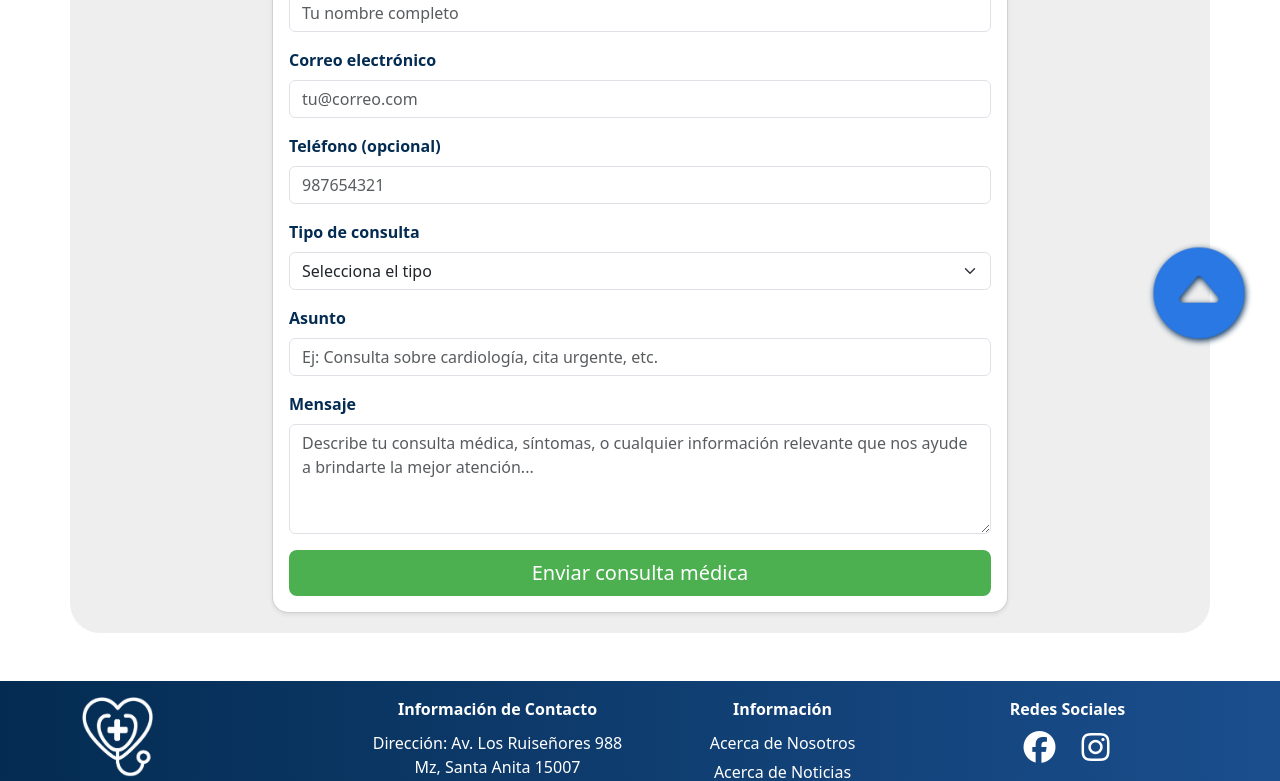
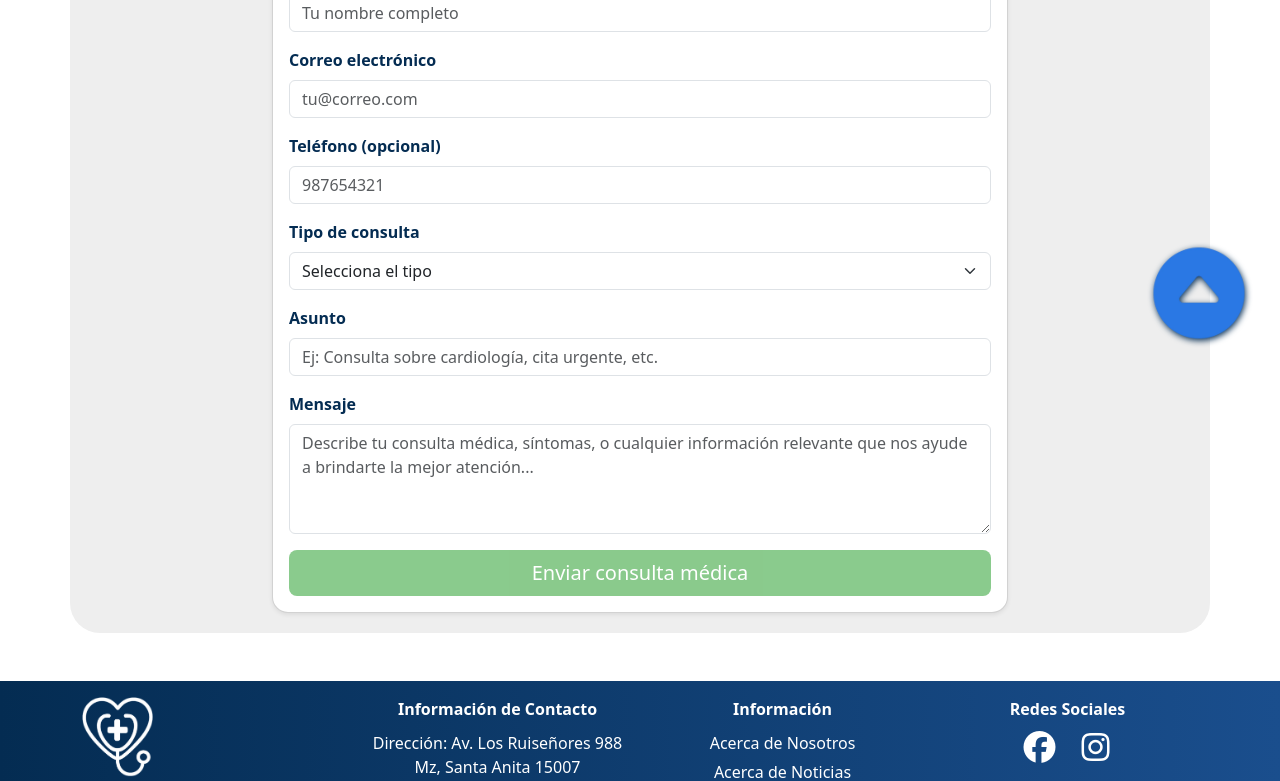
Before and after one commit to JorvidCRZ/Aplicacion-Clinica-Frontend, an Angular app: page /contacto in a window 1280 px wide. Shown: the part 386-1167 px from the top of the page. Built offline with nearby package versions, Linux system fonts and the light colour scheme; some icons are missing.

Commit message:
Add files via upload

```diff
--- a/src/app/features/public/pages/contacto/contacto.component.html
+++ b/src/app/features/public/pages/contacto/contacto.component.html
@@ -89,9 +89,14 @@
 
                         <!-- Acciones -->
                         <div class="text-center">
-                            <button type="submit" class="btn btn-lg w-100" style="background: var(--verde); color: var(--blanco); border: none;">
+                            <button type="submit" class="btn btn-lg w-100" style="background: var(--verde); color: var(--blanco); border: none;"
+                                [disabled]="sending || form.invalid" aria-busy="{{sending}}">
                                 <i class="bi bi-hospital"></i>
-                                {{ sending ? 'Enviando consulta…' : 'Enviar consulta médica' }}
+                                <span *ngIf="sending" class="align-middle">
+                                    <span class="spinner-border spinner-border-sm me-2" role="status" aria-hidden="true"></span>
+                                    Enviando consulta…
+                                </span>
+                                <span *ngIf="!sending">Enviar consulta médica</span>
                             </button>
                         </div>
 
--- a/src/app/features/public/pages/contacto/contacto.component.ts
+++ b/src/app/features/public/pages/contacto/contacto.component.ts
@@ -1,7 +1,9 @@
-import { Component } from '@angular/core';
+import { Component, inject } from '@angular/core';
 import { CommonModule } from '@angular/common';
 import {ReactiveFormsModule, FormControl, FormGroup, Validators, NonNullableFormBuilder} from '@angular/forms';
 import { Contacto } from '../../../../core/models/common/contacto';
+import { firstValueFrom } from 'rxjs';
+import { ContactoService } from '../../../../servicesApi/contacto.service';
 
 type ContactoForm = {
   nombre: FormControl<string>;
@@ -57,20 +59,29 @@ export class ContactoComponent {
   get tipoConsulta() { return this.form.controls.tipoConsulta; }
   get mensaje() { return this.form.controls.mensaje; }
 
+  // inyectar servicio
+  private contactoService = inject(ContactoService);
+
   async onSubmit(): Promise<void> {
     if (this.form.invalid) { this.form.markAllAsTouched(); return; }
 
     this.sending = true; this.sentOk = null;
     try {
-      const payload: Contacto = {
-        ...this.form.getRawValue(),
-        telefono: this.telefono.value?.trim() || undefined
+      const raw = this.form.getRawValue();
+      const payload: any = {
+        nombre: (raw.nombre || '').trim(),
+        correo: (raw.correo || '').trim(),
+        telefono: raw.telefono?.trim() || undefined,
+        asunto: raw.asunto || undefined,
+        tipoConsulta: raw.tipoConsulta || undefined,
+        mensaje: raw.mensaje || undefined
       };
-      console.log('Contacto enviado:', payload);
-      await new Promise(r => setTimeout(r, 700));
+
+      await firstValueFrom(this.contactoService.crear(payload));
       this.sentOk = true;
       this.form.reset();
-    } catch {
+    } catch (e) {
+      console.error('Error enviando contacto', e);
       this.sentOk = false;
     } finally {
       this.sending = false;
```
